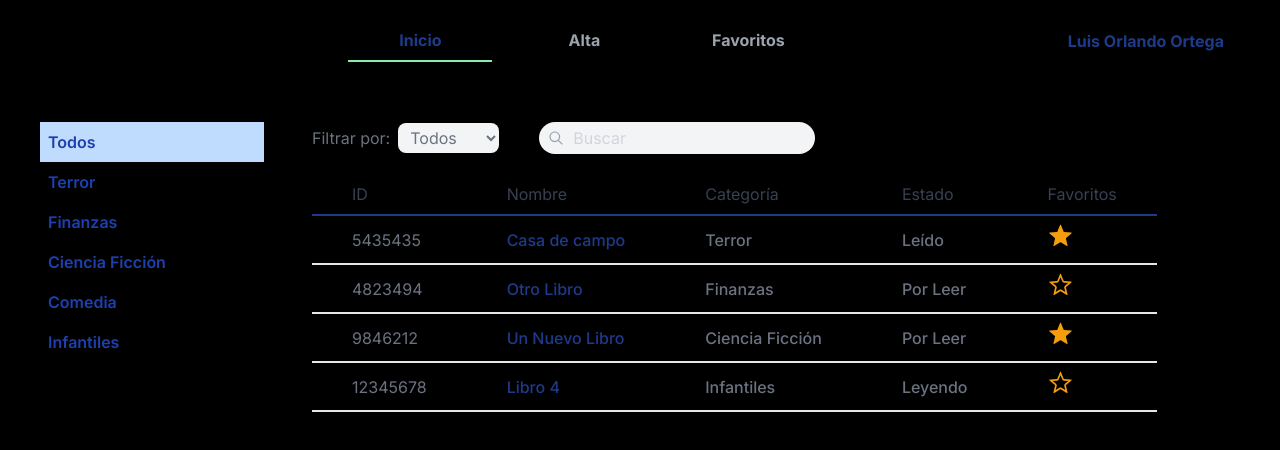
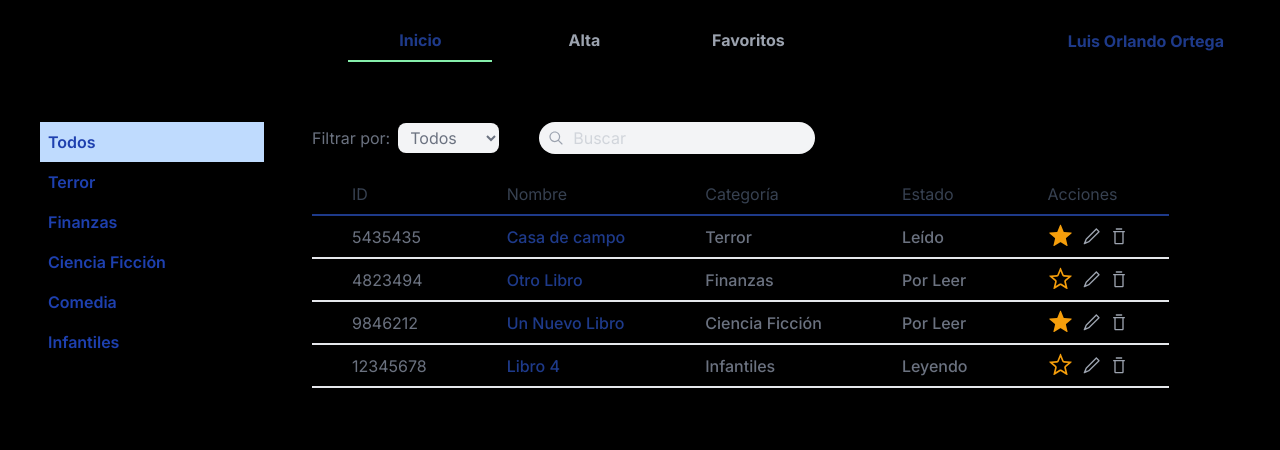
Before and after one commit to AlonsoMtzG/biblioteca, a Next.js app in the folder biblio/: page / in a window 1280 px wide. Shown: the top 450 px of the page. Built offline with nearby package versions, Linux system fonts and the light colour scheme.

Commit message:
added edit modal (book register component)
update useFilters, now updating filteredData (data displaying) when the data of DataContext change

update data with all properties

update actions in DataProvider

added action buttons to table

```diff
--- /dev/null
+++ b/biblio/components/Table/ActionButton.tsx
@@ -0,0 +1,57 @@
+import React, { ButtonHTMLAttributes } from 'react';
+
+const DeleteIcon = ({ size }: { size: number }) => {
+  return (
+    <svg
+      width={size}
+      height={size}
+      viewBox="0 0 15 15"
+      fill="none"
+      xmlns="http://www.w3.org/2000/svg"
+    >
+      <path
+        d="M5.5 1C5.22386 1 5 1.22386 5 1.5C5 1.77614 5.22386 2 5.5 2H9.5C9.77614 2 10 1.77614 10 1.5C10 1.22386 9.77614 1 9.5 1H5.5ZM3 3.5C3 3.22386 3.22386 3 3.5 3H5H10H11.5C11.7761 3 12 3.22386 12 3.5C12 3.77614 11.7761 4 11.5 4H11V12C11 12.5523 10.5523 13 10 13H5C4.44772 13 4 12.5523 4 12V4L3.5 4C3.22386 4 3 3.77614 3 3.5ZM5 4H10V12H5V4Z"
+        fill="currentColor"
+        fillRule="evenodd"
+        clipRule="evenodd"
+      ></path>
+    </svg>
+  );
+};
+
+const EditIcon = ({ size }: { size: number }) => {
+  return (
+    <svg
+      width={size}
+      height={size}
+      viewBox="0 0 15 15"
+      fill="none"
+      xmlns="http://www.w3.org/2000/svg"
+    >
+      <path
+        d="M11.8536 1.14645C11.6583 0.951184 11.3417 0.951184 11.1465 1.14645L3.71455 8.57836C3.62459 8.66832 3.55263 8.77461 3.50251 8.89155L2.04044 12.303C1.9599 12.491 2.00189 12.709 2.14646 12.8536C2.29103 12.9981 2.50905 13.0401 2.69697 12.9596L6.10847 11.4975C6.2254 11.4474 6.3317 11.3754 6.42166 11.2855L13.8536 3.85355C14.0488 3.65829 14.0488 3.34171 13.8536 3.14645L11.8536 1.14645ZM4.42166 9.28547L11.5 2.20711L12.7929 3.5L5.71455 10.5784L4.21924 11.2192L3.78081 10.7808L4.42166 9.28547Z"
+        fill="currentColor"
+        fillRule="evenodd"
+        clipRule="evenodd"
+      ></path>
+    </svg>
+  );
+};
+
+interface Props extends ButtonHTMLAttributes<HTMLButtonElement> {
+  size?: number;
+  action: 'edit' | 'delete';
+}
+
+export const ActionButton = ({ size = 20, action, ...rest }: Props) => {
+  const Icon = {
+    edit: <EditIcon size={size} />,
+    delete: <DeleteIcon size={size} />,
+  };
+
+  return (
+    <button {...rest} className="text-gray-400 hover:text-gray-500">
+      {Icon[action]}
+    </button>
+  );
+};
--- a/biblio/components/Table/index.tsx
+++ b/biblio/components/Table/index.tsx
@@ -1,4 +1,4 @@
-import { useContext } from 'react';
+import { useContext, useEffect, useState } from 'react';
 
 import { FiltersContext } from '@/context/FiltersProvider';
 import { DataContext } from '@/context/DataProvider';
@@ -10,6 +10,8 @@ import { useFilters } from '@/hooks/useFilters';
 import { SearchInput } from './SearchInput';
 import { FilterSelect } from './FilterSelect';
 import { FavoriteButton } from '../FavoriteButton';
+import { ActionButton } from './ActionButton';
+import { BookRegister } from '../BookRegister';
 
 interface Props {
   data: Book[];
@@ -18,11 +20,14 @@ interface Props {
 export const Table = ({ data }: Props) => {
   const { categorySelected, statusSelected, setStatusSelected } =
     useContext(FiltersContext);
+  const { toggleFavorite, updateBook } = useContext(DataContext);
 
-  const { toggleFavorite } = useContext(DataContext);
+  const [modal, setModal] = useState({ state: false, book: {} as Book });
+
+  const [searchTerm, setSearchTerm] = useState('');
 
   //  Filter the data based on the selected category and status
-  const { filteredData, searchTerm, setSearchTerm } = useFilters(
+  const { filteredData } = useFilters(
     data,
     [
       {
@@ -34,7 +39,8 @@ export const Table = ({ data }: Props) => {
         state: statusSelected,
       },
     ],
-    ['name', 'id']
+    ['name', 'id'],
+    searchTerm
   );
 
   const handleFilterChange = (e: React.ChangeEvent<HTMLSelectElement>) => {
@@ -49,8 +55,14 @@ export const Table = ({ data }: Props) => {
     toggleFavorite(id);
   };
 
+  const handleEdit = (data: Book) => {
+    updateBook(data);
+  };
+
+  const handleDelete = (id: string) => {};
+
   return (
-    <div>
+    <div className="flex flex-col">
       <div className="flex mb-5">
         <FilterSelect
           value={statusSelected}
@@ -72,25 +84,58 @@ export const Table = ({ data }: Props) => {
           </tr>
         </thead>
         <tbody>
-          {filteredData.map(({ id, name, category, status, favorite }) => {
+          {filteredData.map((book) => {
             return (
-              <tr key={id} className="border-b-2 font-medium">
-                <td className="px-10 py-2 font-normal">{id}</td>
-                <td className="px-10 py-2 text-blue-900">{name}</td>
-                <td className="px-10 py-2">{category}</td>
-                <td className="px-10 py-2">{status}</td>
+              <tr
+                key={book.id}
+                className="border-b-2 font-medium relative group"
+              >
+                <td className="px-10 py-2 font-normal">{book.id}</td>
+                <td className="px-10 py-2 text-blue-900">{book.name}</td>
+                <td className="px-10 py-2">{book.category}</td>
+                <td className="px-10 py-2">{book.status}</td>
                 <td className="px-10 py-2">
-                  <FavoriteButton
-                    size={25}
-                    status={favorite}
-                    onClick={() => handleToggleFavorite(id)}
-                  />
+                  <div className="flex gap-2">
+                    <FavoriteButton
+                      size={25}
+                      status={book.favorite}
+                      onClick={() => handleToggleFavorite(book.id)}
+                    />
+                    <ActionButton
+                      action="edit"
+                      onClick={() => setModal({ state: true, book: book })}
+                    />
+                    <ActionButton
+                      action="delete"
+                      onClick={() => handleDelete(book.id)}
+                    />
+                  </div>
                 </td>
               </tr>
             );
           })}
         </tbody>
       </table>
+      {
+        // Display the modal if modalOpened is true
+        modal.state && (
+          <div className="fixed top-0 left-0 w-full h-full bg-black bg-opacity-50 flex flex-col gap-5 justify-center items-center">
+            <BookRegister
+              data={modal.book}
+              saveAction={'edit'}
+              onSubmit={handleEdit}
+              onClose={() => setModal({ state: false, book: {} as Book })}
+            />
+            <button
+              type="button"
+              className="bg-red-500 px-7 py-1 rounded-lg text-white font-semibold"
+              onClick={() => setModal({ state: false, book: {} as Book })}
+            >
+              Cancelar
+            </button>
+          </div>
+        )
+      }
     </div>
   );
 };
--- a/biblio/constants/index.ts
+++ b/biblio/constants/index.ts
@@ -16,10 +16,4 @@ export const statusOptions: StatusSelect[] = [
   'Leyendo',
 ];
 
-export const tableColumns = [
-  'ID',
-  'Nombre',
-  'Categoría',
-  'Estado',
-  'Favoritos',
-];
+export const tableColumns = ['ID', 'Nombre', 'Categoría', 'Estado', 'Acciones'];
--- a/biblio/context/DataProvider.tsx
+++ b/biblio/context/DataProvider.tsx
@@ -8,6 +8,7 @@ type DataContextType = {
   dataState: Book[];
   favorites: Book[];
   addBook: (newBook: Book) => void;
+  updateBook: (updatedBook: Book) => void;
   toggleFavorite: (id: string) => void;
 };
 
@@ -15,6 +16,7 @@ export const DataContext = createContext<DataContextType>({
   dataState: [],
   favorites: [],
   addBook: () => {},
+  updateBook: () => {},
   toggleFavorite: () => {},
 });
 
@@ -26,6 +28,7 @@ interface Props {
 export const DataProvider = ({ children }: Props) => {
   const [dataState, setDataState] = useState<Book[]>(initialData);
 
+  // Get the favorites from the state
   const favorites = useMemo(
     () => dataState.filter((book) => book.favorite),
     [dataState]
@@ -38,9 +41,11 @@ export const DataProvider = ({ children }: Props) => {
 
   // Update a book in the state
   const updateBook = (updatedBook: Book) => {
-    setDataState((prev) =>
-      prev.map((book) => (book.id === updatedBook.id ? updatedBook : book))
-    );
+    setDataState((prevDataState) => {
+      return prevDataState.map((item) =>
+        item.id === updatedBook.id ? { ...updatedBook } : item
+      );
+    });
   };
 
   // Delete a book from the state
@@ -48,12 +53,13 @@ export const DataProvider = ({ children }: Props) => {
     setDataState((prev) => prev.filter((book) => book.id !== id));
   };
 
+  // Toggle the favorite status of a book
   const toggleFavorite = (id: string) => {
-    let newDataState = [...dataState];
-    newDataState.map(
-      (item) => item.id === id && (item.favorite = !item.favorite)
+    setDataState((prevDataState) =>
+      prevDataState.map((book) =>
+        book.id === id ? { ...book, favorite: !book.favorite } : book
+      )
     );
-    setDataState(newDataState);
   };
 
   const contextValue = useMemo(
@@ -61,9 +67,10 @@ export const DataProvider = ({ children }: Props) => {
       dataState,
       favorites,
       addBook,
+      updateBook,
       toggleFavorite,
     }),
-    [dataState, favorites, addBook, toggleFavorite]
+    [dataState, favorites]
   );
 
   return (
--- a/biblio/data/index.ts
+++ b/biblio/data/index.ts
@@ -4,28 +4,36 @@ export const initialData: Book[] = [
   {
     id: '5435435',
     name: 'Casa de campo',
+    author: 'Julio Verne',
     category: 'Terror',
+    description: 'Un libro de terror',
     status: 'Leído',
     favorite: true,
   },
   {
     id: '4823494',
     name: 'Otro Libro',
+    author: 'Otro Autor',
     category: 'Finanzas',
+    description: 'Un libro de finanzas',
     status: 'Por Leer',
     favorite: false,
   },
   {
     id: '9846212',
     name: 'Un Nuevo Libro',
+    author: 'Un Nuevo Autor',
     category: 'Ciencia Ficción',
+    description: 'Un libro de ciencia ficción',
     status: 'Por Leer',
     favorite: true,
   },
   {
     id: '12345678',
     name: 'Libro 4',
+    author: 'Autor 4',
     category: 'Infantiles',
+    description: 'Un libro infantil',
     status: 'Leyendo',
     favorite: false,
   },
--- a/biblio/hooks/useFilters.ts
+++ b/biblio/hooks/useFilters.ts
@@ -10,10 +10,15 @@ type Filter = {
 export const useFilters = (
   initialState: any[], // Initial data
   filters: Filter[], // Filters array
-  keys: string[] // Properties to search
+  keys: string[], // Properties to search
+  searchTerm: string // Search term
 ) => {
   const [filteredData, setFilteredData] = useState<any[]>(initialState);
-  const [searchTerm, setSearchTerm] = useState('');
+
+  useEffect(() => {
+    // Update filtered data when initial data changes (change in the data context)
+    setFilteredData(initialState);
+  }, [initialState]);
 
   // Dependency list based on filter states
   const filterStates = filters.map((filter) => filter.state).concat(searchTerm);
@@ -50,5 +55,5 @@ export const useFilters = (
     setFilteredData(updatedData);
   }, filterStates);
 
-  return { filteredData, searchTerm, setSearchTerm };
+  return { filteredData };
 };
--- a/biblio/interfaces/index.ts
+++ b/biblio/interfaces/index.ts
@@ -14,6 +14,7 @@ export type CategorySelect = 'Todos' | Category;
 export interface Book {
   id: string;
   name: string;
+  author: string;
   category: Category;
   description: string;
   status: Status;
```
